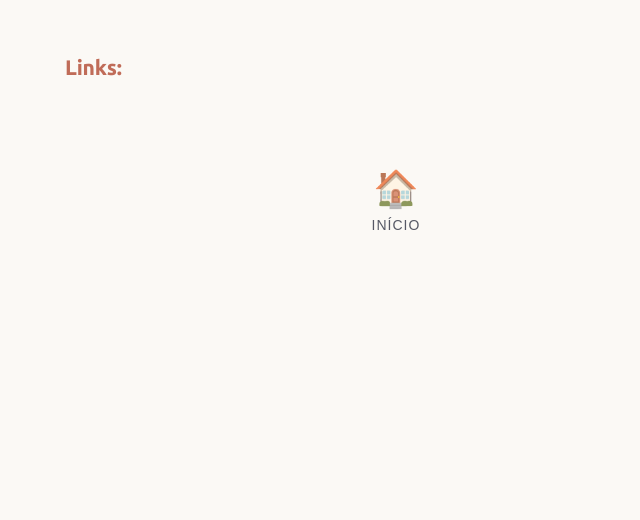
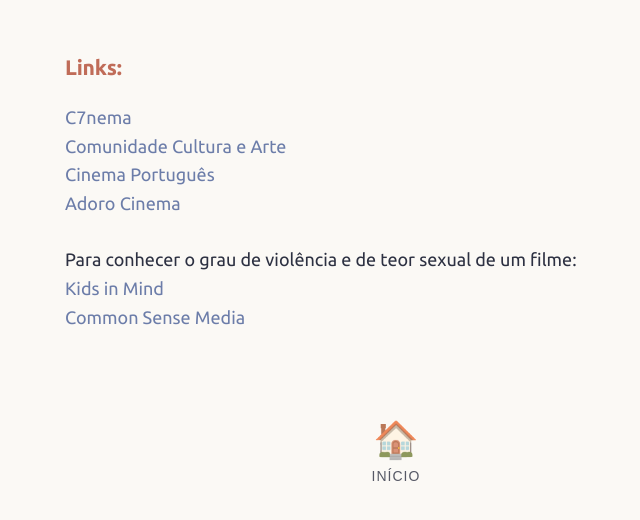
Before and after one commit to joaquim-capitao/aquele-filme, a Jekyll site: the page built from links-externos.md, in a window 1280 px wide. Shown: the top 520 px of the page, without its empty margins (244-884 px from the left). Built offline with Jekyll 4.4.1, drawn with Linux system fonts in a browser that asks for light colours; our own code applies the rules of GitHub Pages for plain Markdown files.

Commit message:
Update links-externos.md

```diff
--- a/links-externos.md
+++ b/links-externos.md
@@ -1 +1,10 @@
 ### Links:
+
+[C7nema](https://c7nema.net/)
+[Comunidade Cultura e Arte](https://comunidadeculturaearte.com/category/artigos/cinema/)
+[Cinema Português](https://www.cinemaportugues.info/)
+[Adoro Cinema](https://www.adorocinema.com/filmes/criticas-filmes/)
+
+Para conhecer o grau de violência e de teor sexual de um filme:
+[Kids in Mind](https://kids-in-mind.com)
+[Common Sense Media](https://www.commonsensemedia.org/)
```
